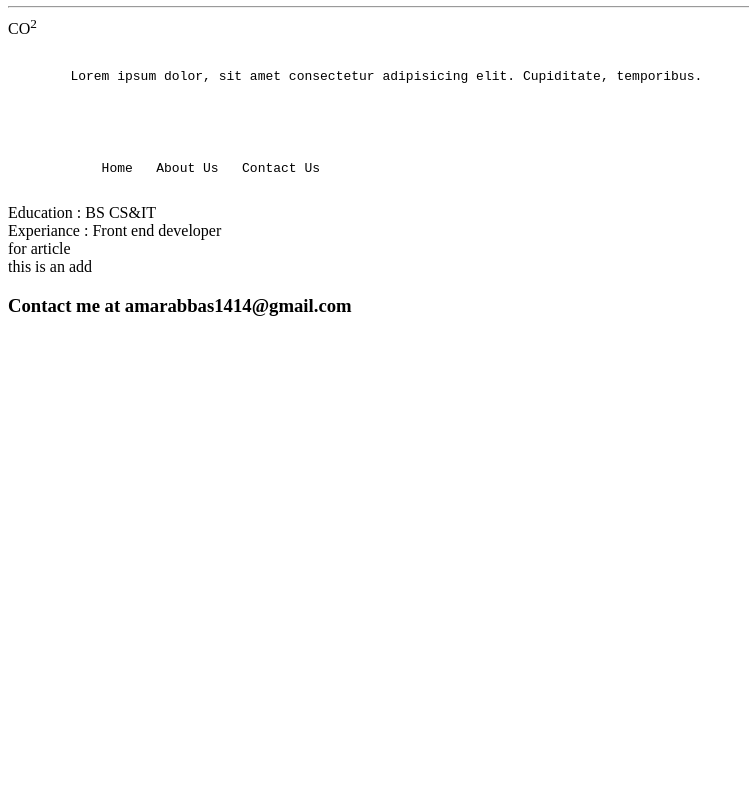
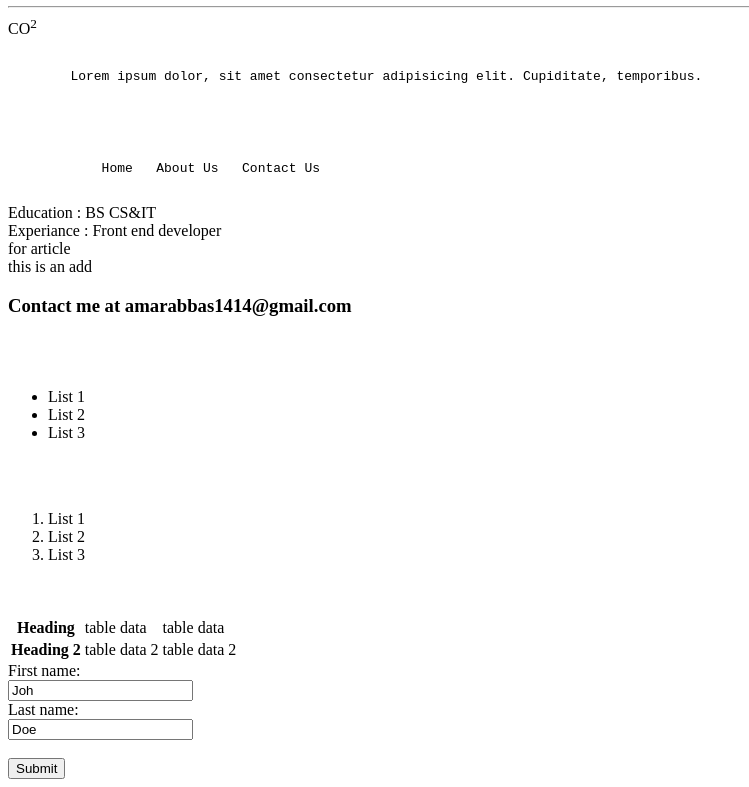
Before and after one commit to AmarAbbas123/html_course, a plain HTML site: page index.html in a window 1280 px wide. Shown: the part 832-1619 px from the top of the page, without its empty margins (0-749 px from the left). Before the commit the page ends 1168 px from the top, so only its background shows below. Drawn offline with Linux system fonts and the light colour scheme.

Commit message:
course completed

```diff
--- a/index.html
+++ b/index.html
@@ -85,6 +85,46 @@
          </footer>
 
 
+        <br><br>
+        <!-- unordered list -->
+         <ul>
+            <li>List 1</li>
+            <li>List 2</li>
+            <li>List 3</li>
+         </ul>
+
+         <br><br>
+        <!-- ordered list -->
+         <ol>
+            <li>List 1</li>
+            <li>List 2</li>
+            <li>List 3</li>
+         </ol>
+
+         <br><br>
+        <!-- table -->
+        <table>
+            <tr>
+                <th>Heading</th>
+                <td>table data</td>
+                <td>table data</td>
+            </tr>
+            <tr>
+                <th>Heading 2</th>
+                <td>table data 2</td>
+                <td>table data 2</td>
+            </tr>
+        </table>
+
+
+        <form action="/action_page.php">
+            <label for="fname">First name:</label><br>
+            <input type="text" id="fname" name="fname" value="Joh"><br>
+            <label for="lname">Last name:</label><br>
+            <input type="text" id="lname" name="lname" value="Doe"><br><br>
+            <input type="submit" value="Submit">
+          </form>
+
 </body>
 
 </html>
```
